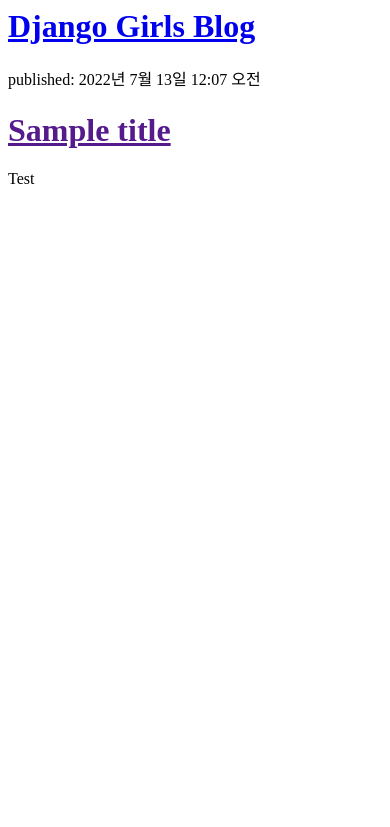
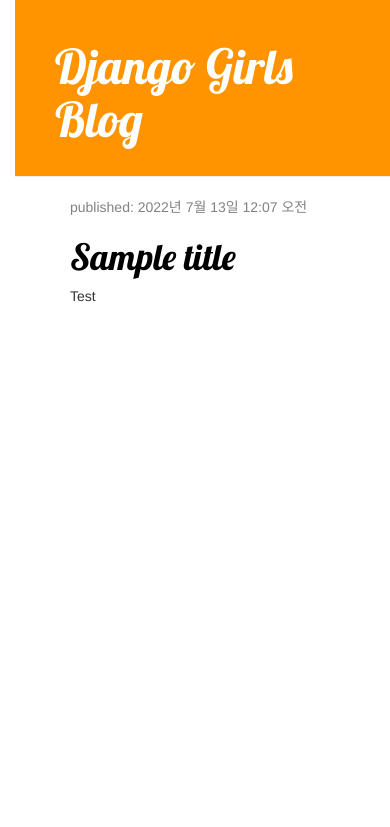
Before and after one commit to limce21/Piro17, a Django app: page / in a window 390 px wide. Shown: the top 827 px of the page. Run offline with Django 4.2, Linux system fonts and the light colour scheme; data comes from the database, SQL or seed files in the repository; some libraries are stand-ins or nearby versions.

Commit message:
CSS - 예쁘게 만들기

```diff
--- /dev/null
+++ b/djangogirls/blog/static/css/blog.css
@@ -0,0 +1,65 @@
+h1 a {
+  color: #fca205;
+  font-family: "Lobster";
+}
+
+body {
+  padding-left: 15px;
+}
+
+.page-header {
+  background-color: #ff9400;
+  margin-top: 0;
+  padding: 20px 20px 20px 40px;
+}
+
+.page-header h1,
+.page-header h1 a,
+.page-header h1 a:visited,
+.page-header h1 a:active {
+  color: #ffffff;
+  font-size: 36pt;
+  text-decoration: none;
+}
+
+.content {
+  margin-left: 40px;
+}
+
+h1,
+h2,
+h3,
+h4 {
+  font-family: "Lobster", cursive;
+}
+
+.date {
+  color: #828282;
+}
+
+.save {
+  float: right;
+}
+
+.post-form textarea,
+.post-form input {
+  width: 100%;
+}
+
+.top-menu,
+.top-menu:hover,
+.top-menu:visited {
+  color: #ffffff;
+  float: right;
+  font-size: 26pt;
+  margin-right: 20px;
+}
+
+.post {
+  margin-bottom: 70px;
+}
+
+.post h1 a,
+.post h1 a:visited {
+  color: #000000;
+}
--- a/djangogirls/blog/templates/blog/post_list.html
+++ b/djangogirls/blog/templates/blog/post_list.html
@@ -1,18 +1,31 @@
+{% load static %}
 <html>
   <head>
+    <link href="//fonts.googleapis.com/css?family=Lobster&subset=latin,latin-ext" rel="stylesheet" type="text/css" />
     <title>Django Girls blog</title>
+    <link rel="stylesheet" href="//maxcdn.bootstrapcdn.com/bootstrap/3.2.0/css/bootstrap.min.css" />
+    <link rel="stylesheet" href="//maxcdn.bootstrapcdn.com/bootstrap/3.2.0/css/bootstrap-theme.min.css" />
+    <link rel="stylesheet" href="{% static 'css/blog.css' %}" />
   </head>
   <body>
-    <div>
+    <div class="page-header">
       <h1><a href="/">Django Girls Blog</a></h1>
     </div>
 
-    {% for post in posts %}
-    <div>
-      <p>published: {{ post.published_date }}</p>
-      <h1><a href="">{{ post.title }}</a></h1>
-      <p>{{ post.text|linebreaksbr }}</p>
+    <div class="content container">
+      <div class="row">
+        <div class="col-md-8">
+          {% for post in posts %}
+          <div class="post">
+            <div class="date">
+              <p>published: {{ post.published_date }}</p>
+            </div>
+            <h1><a href="">{{ post.title }}</a></h1>
+            <p>{{ post.text|linebreaksbr }}</p>
+          </div>
+          {% endfor %}
+        </div>
+      </div>
     </div>
-    {% endfor %}
   </body>
 </html>
```
